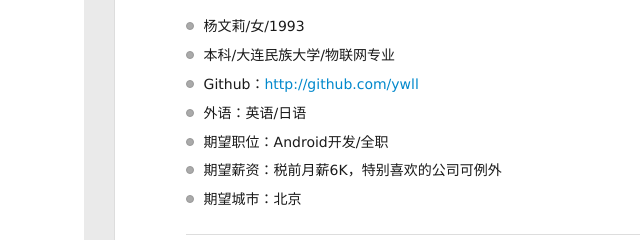
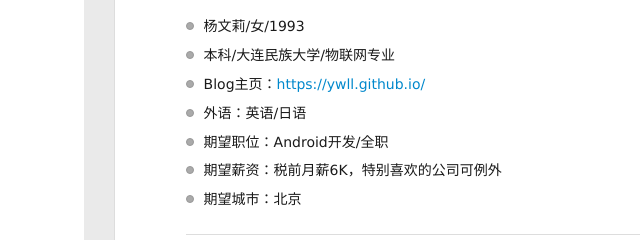
Before and after one commit to ywll/ywll-github.com, a plain HTML site: page 2017/08/03/简历/index.html in a window 1280 px wide. Shown: the part 351-591 px from the top of the page, 216-856 px from the left. Drawn offline with Linux system fonts and the light colour scheme; files whose address does not match are found by name.

Commit message:
Site updated: 2017-08-06 19:39:14

```diff
--- a/2017/08/03/简历/index.html
+++ b/2017/08/03/简历/index.html
@@ -15,7 +15,7 @@
 <meta property="og:url" content="https://ywll.github.io/2017/08/03/简历/index.html">
 <meta property="og:site_name" content="索夏">
 <meta property="og:description" content="联系方式 手机：18211178729   Email：yangwlly@163.com 微信号：ywl7222659">
-<meta property="og:updated_time" content="2017-08-06T10:57:09.045Z">
+<meta property="og:updated_time" content="2017-08-06T11:36:53.909Z">
 <meta name="twitter:card" content="summary">
 <meta name="twitter:title" content="简历">
 <meta name="twitter:description" content="联系方式 手机：18211178729   Email：yangwlly@163.com 微信号：ywl7222659">
@@ -184,7 +184,7 @@
 <h2 id="个人信息"><a href="#个人信息" class="headerlink" title="个人信息"></a>个人信息</h2><ul>
 <li>杨文莉/女/1993 </li>
 <li>本科/大连民族大学/物联网专业</li>
-<li>Github：<a href="http://github.com/ywll" target="_blank" rel="external">http://github.com/ywll</a>   </li>
+<li>Blog主页：<a href="https://ywll.github.io/">https://ywll.github.io/</a> </li>
 <li>外语：英语/日语  </li>
 <li>期望职位：Android开发/全职</li>
 <li>期望薪资：税前月薪6K，特别喜欢的公司可例外</li>
```
